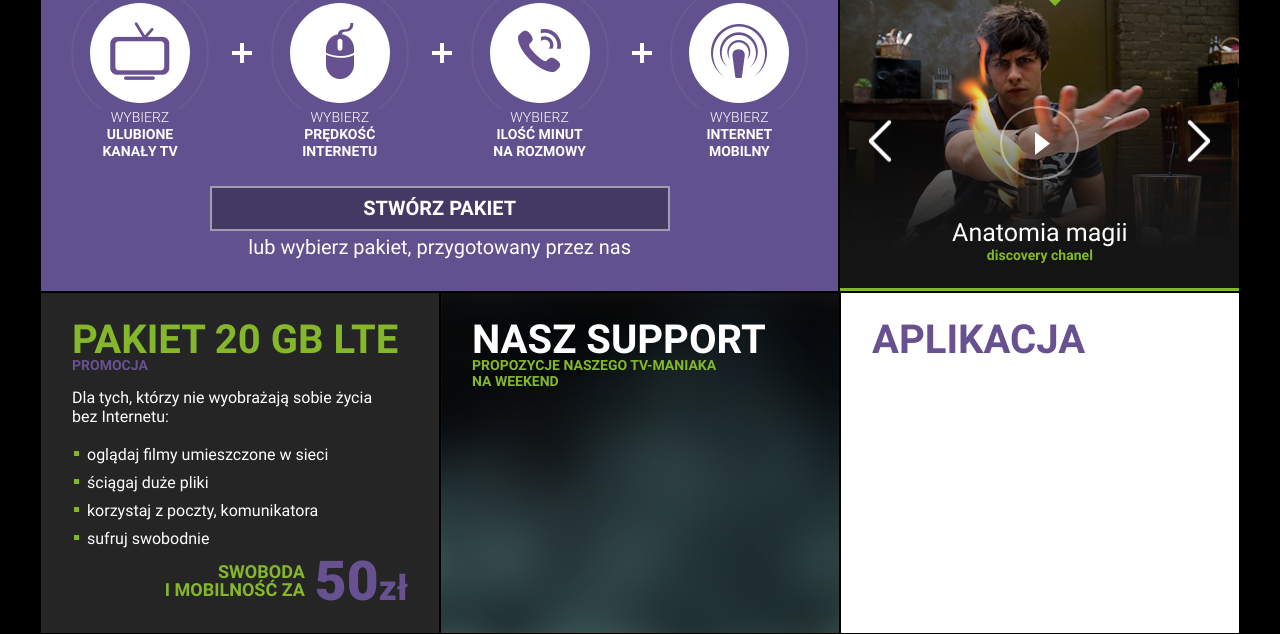
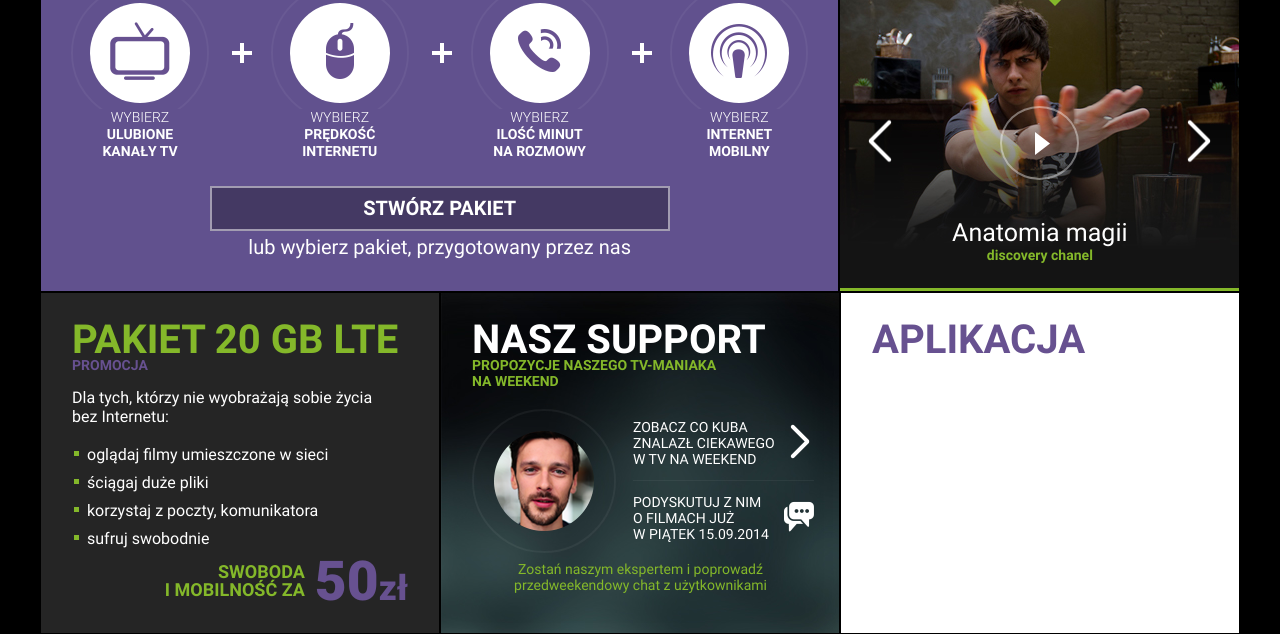
Before and after one commit to kathleen-fen/tv-internet-landing, a website: page src/index.html in a window 1280 px wide. Shown: the part 696-1330 px from the top of the page. Drawn offline with nearby package versions, Linux system fonts and the light colour scheme; files that its build step writes are made by us from their sources; files whose address does not match are found by name.

Commit message:
propositions item 2  is added

```diff
--- a/src/index.html
+++ b/src/index.html
@@ -296,6 +296,24 @@
                 <div class="propositions__item propositions__support">
                     <div class="propositions__title propositions__title--sup">nasz support</div>
                     <div class="propositions__subtitle propositions__subtitle--sup">propozycje naszego tv-maniaka<br>na weekend</div>
+                    <div class="propositions__kuba">
+                        <div class="propositions__kuba-foto-wrap">
+                            <div class="propositions__kuba-foto">
+                                <img src="./img/propositions/foto-icon.png" alt="kuba">
+                            </div>
+                        </div>
+                        <div class="propositions__kuba-descr">
+                            <div class="propositions__kuba-wrap">
+                                <div class="propositions__kuba-text">zobacz co kuba<br>znalazł ciekawego<br>w tv na weekend</div>
+                                <div class="propositions__kuba-icon"><img src="./img/propositions/arrow.png" alt="arrow"></div>
+                            </div>
+                            <div class="propositions__kuba-wrap">
+                                <div class="propositions__kuba-text">podyskutuj z nim<br>o filmach już<br>w piątek 15.09.2014</div>
+                                <div class="propositions__kuba-icon"><img src="./img/propositions/chart-icon.png" alt="chart"></div>
+                            </div>
+                        </div>
+                    </div>
+                    <div class="propositions__prop">Zostań naszym ekspertem i poprowadź<br>przedweekendowy chat z użytkownikami</div>
                 </div>
                 <div class="propositions__item propositions__aplication">
                     <div class="propositions__title propositions__title--app">aplikacja</div>
--- a/src/scss/sections/propositions.scss
+++ b/src/scss/sections/propositions.scss
@@ -102,5 +102,53 @@
         }
     }
 
+    &__kuba {
+        display: flex;
+        margin-top: 17px;
+    }
+
+    &__kuba-foto {
+        @include flex-center;
+        margin-right: 17px;
+        width: 140px;
+        height: 140px;
+        border-radius: 50%;
+        border: 2px solid rgba($color: #ffffff, $alpha: .051);
+        img {
+            display: block;
+        }
+    }
+
+    &__kuba-foto-wrap {
+        @include flex-center;
+    }
+
+    &__kuba-wrap {
+        display: flex;
+        align-items: center;
+        width: 181px;
+        &:nth-child(1) {
+            border-bottom: 1px solid rgba($color: #ffffff, $alpha: .051);
+        }
+
+        padding: 13px 0;
+    }
+    &__kuba-text {
+        font-size: 14px;
+        line-height: normal;
+        text-transform: uppercase;
+        color: #ffffff;
+        margin-right: 15px;
+    }
+
+    &__prop {
+        margin-top: 6px;
+        font-size: 14px;
+        font-weight: normal;
+        text-align: center;
+        color: #84b82a;
+        padding-right: 30px;
+    }
+
 
 }
```
Also changed, not shown: src/img/propositions/arrow.png (added), src/img/propositions/chart-icon.png (added), src/img/propositions/foto-icon.png (added).
